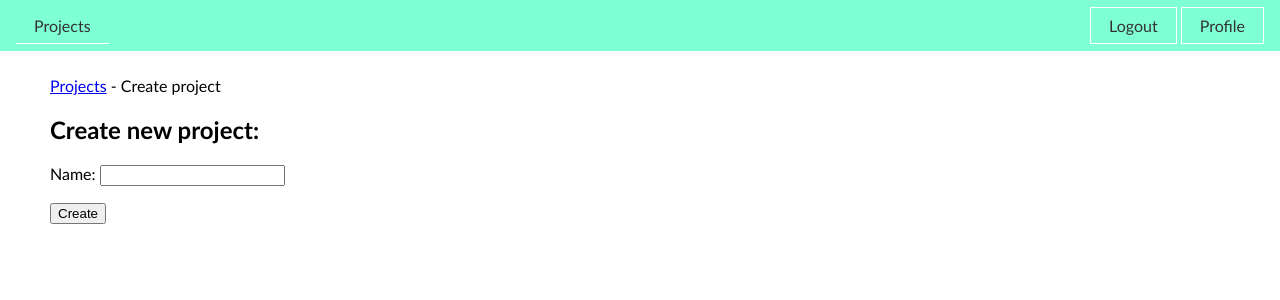
After one commit to Vict8ria/app_budget, a Django app: page /create/ in a window 1280 px wide. The commit adds this page. Shown: the top 300 px of the page. Run offline with Django 3.2, Linux system fonts and the light colour scheme; the visitor is signed in with stand-in values (Sample User, id 1).

Commit message:
add project model, project list, actions - remove, add, edit

```diff
--- a/app_budget/settings.py
+++ b/app_budget/settings.py
@@ -125,4 +125,4 @@ EMAIL_BACKEND = 'django.core.mail.backends.console.EmailBackend'
 
 LOGIN_URL = '/login/'
 LOGOUT_URL = '/logout/'
-LOGIN_REDIRECT_URL = '/dashboard/'
+LOGIN_REDIRECT_URL = '/projects/'
--- a/budget/admin.py
+++ b/budget/admin.py
@@ -3,3 +3,8 @@ from . import models
 
 # Register your models here.
 admin.site.register(models.Profile)
+
+
+@admin.register(models.Project)
+class ProjectAdmin(admin.ModelAdmin):
+    list_display = ('name', 'created_at', 'updated_at', 'user')
--- a/budget/forms.py
+++ b/budget/forms.py
@@ -1,5 +1,6 @@
 from django import forms
 from django.contrib.auth.models import User
+from . import models
 
 
 class LoginForm(forms.Form):
@@ -20,3 +21,15 @@ class RegistrationForm(forms.ModelForm):
         if cd['password'] != cd['password_confirm']:
             raise forms.ValidationError('Password don\'t match')
         return cd['password']
+
+
+class CreateProjectForm(forms.ModelForm):
+    class Meta:
+        model = models.Project
+        fields = ('name', )
+
+
+class EditProjectForm(forms.ModelForm):
+    class Meta:
+        model = models.Project
+        fields = ('name', )
--- a/budget/models.py
+++ b/budget/models.py
@@ -1,7 +1,26 @@
 from django.db import models
 from django.conf import settings
+from django.contrib.auth.models import User
+from django.urls import reverse
 
 
 # Create your models here.
 class Profile(models.Model):
     user = models.OneToOneField(settings.AUTH_USER_MODEL, on_delete=models.CASCADE)
+
+
+class Project(models.Model):
+    name = models.CharField(max_length=100)
+    updated_at = models.DateTimeField(auto_now=True)
+    created_at = models.DateTimeField(auto_now_add=True)
+    user = models.ForeignKey(
+        User,
+        on_delete=models.CASCADE,
+        related_name='user_project'
+    )
+
+    def __str__(self):
+        return self.name
+
+    # def get_absolute_url(self):
+    #     return reverse('project', args=[self.id])
--- a/budget/static/styles.css
+++ b/budget/static/styles.css
@@ -1,13 +1,23 @@
+html {
+    font-family: Calibri, sans-serif;
+}
+
 body {
     margin: 0;
 }
 
 header {
     display: flex;
-    justify-content: flex-end;
+    justify-content: space-between;
     align-items: center;
     padding: 16px;
     background: aquamarine;
+}
+
+header .left a {
+    border-top: none;
+    border-right: none;
+    border-left: none;
 }
 
 .center {
@@ -37,3 +47,33 @@ header a {
 header a:hover {
     opacity: 0.8;
 }
+
+main {
+    padding: 25px 50px;
+}
+
+table {
+    width: 100%;
+    margin: 40px 0;
+}
+
+tr {
+    border-bottom: 1px solid grey;
+}
+
+td {
+    text-align: center;
+}
+
+.actions {
+    text-align: center;
+    display: flex;
+    justify-content: center;
+    align-items: flex-start;
+}
+
+.actions a,
+.actions button {
+    margin: 0 8px;
+    display: block;
+}
--- /dev/null
+++ b/budget/templates/app/create_project.html
@@ -0,0 +1,19 @@
+{% extends "layout.html" %}
+{% block title %} Create project {% endblock %}
+
+{% block content %}
+    <div class="breadcrumbs">
+        <a href="{% url "all_projects" %}">Projects</a>
+        -
+        <span>Create project</span>
+    </div>
+
+    <h2>Create new project:</h2>
+
+    <form action="." method="post">
+        {{ form.as_p }}
+        {% csrf_token %}
+        <input type="submit" value="Create">
+    </form>
+
+{% endblock %}
--- a/budget/templates/app/profile.html
+++ b/budget/templates/app/profile.html
@@ -3,5 +3,7 @@
 
 {% block content %}
     <h2>Profile</h2>
+    <p>Login: {{ user.username }}</p>
     <p>Name: {{ user.first_name | add:user.last_name }}</p>
+    <p>Email: {{ user.email }}</p>
 {% endblock %}
--- /dev/null
+++ b/budget/templates/app/project.html
@@ -0,0 +1,6 @@
+{% extends "layout.html" %}
+{% block title %} Project {% endblock %}
+
+{% block content %}
+    <h2>Project {{ project.name }}</h2>
+{% endblock %}
--- a/budget/templates/header.html
+++ b/budget/templates/header.html
@@ -1,10 +1,16 @@
 <header>
+    <div class="left">
         {% if request.user.is_authenticated %}
-        Hi {{ request.user.first_name }}!
+            <a href="{% url "all_projects" %}">Projects</a>
+        {% endif %}
+    </div>
+    <div class="right">
+        {% if request.user.is_authenticated %}
             <a href="{% url "logout" %}">Logout</a>
             <a href="{% url "profile" %}">Profile</a>
         {% else %}
             <a href="{% url "login" %}">Login</a>
             <a href="{% url "register" %}">Register</a>
         {% endif %}
+    </div>
 </header>
--- a/budget/templates/registration/login.html
+++ b/budget/templates/registration/login.html
@@ -13,7 +13,7 @@
                 {% csrf_token %}
                 <input type="hidden" name="next" value="{{ next }}">
                 <input type="submit" value="Login">
-                <input type="submit" value="Create an account">
+                <a href="{% url "register" %}">Create an account</a>
             </form>
             <a href="{% url "password_reset" %}">Forgot Your Password?</a>
         {% endif %}
--- a/budget/urls.py
+++ b/budget/urls.py
@@ -5,7 +5,13 @@ from . import views
 
 urlpatterns = [
     path('', views.landing, name='landing'),
-    path('dashboard/', views.dashboard, name='dashboard'),
+
+    # project
+    path('create/', views.create_project, name='create_project'),
+    path('projects/', views.all_projects, name='all_projects'),
+    path('projects/<int:project_id>/', views.detailed_project, name='detailed_project'),
+    path('projects/<int:project_id>/remove', views.remove_project, name='remove_project'),
+    path('projects/<int:project_id>/edit', views.edit_project, name='edit_project'),
 
     # login, logout
     path('login/', auth_views.LoginView.as_view(), name='login'),
--- a/budget/views.py
+++ b/budget/views.py
@@ -1,20 +1,25 @@
 from django.shortcuts import render
 from django.contrib.auth import authenticate
 from django.contrib.auth import login
+from django.shortcuts import redirect
 
 from django.http import HttpResponse
 from django.contrib.auth.decorators import login_required
+from django.shortcuts import get_object_or_404
+from django.urls import reverse
+from datetime import date
 
 from . import forms
 from . import models
+
 
 # Create your views here.
 def landing(request):
     return render(request, "landing/index.html")
 
 
-def dashboard(request):
-    return render(request, "app/dashboard.html")
+# def dashboard(request):
+#     return render(request, "app/dashboard.html")
 
 
 def user_login(request):
@@ -60,3 +65,51 @@ def register(request):
     else:
         form = forms.RegistrationForm()
         return render(request, 'registration/registration.html', {'form': form})
+
+
+@login_required
+def all_projects(request):
+    today = date.today()
+    projects = models.Project.objects.all()
+    return render(request, "app/projects_list.html", {"projects": projects, "today": today})
+
+
+@login_required
+def detailed_project(request, project_id):
+    project = get_object_or_404(models.Project, id=project_id)
+    return render(request, "app/project.html", {"project": project})
+
+
+@login_required
+def create_project(request):
+    if request.method == "POST":
+        project_form = forms.CreateProjectForm(request.POST)
+        if project_form.is_valid():
+            new_project = project_form.save(commit=False)
+            new_project.user = request.user
+            new_project.save()
+            return redirect(reverse("detailed_project", args=[new_project.id]))
+    else:
+        project_form = forms.CreateProjectForm()
+        return render(request, 'app/create_project.html', {'form': project_form})
+
+
+@login_required
+def remove_project(request, project_id):
+    project = get_object_or_404(models.Project, id=project_id)
+    if request.user == project.user:
+        models.Project.objects.filter(id=project_id).delete()
+        return redirect('all_projects')
+
+
+@login_required
+def edit_project(request, project_id):
+    project = get_object_or_404(models.Project, id=project_id)
+    if request.method == "POST":
+        project_form = forms.EditProjectForm(data=request.POST, instance=project)
+        if project_form.is_valid():
+            project_form.save()
+            return redirect('all_projects')
+    else:
+        project_form = forms.EditProjectForm(instance=project)
+        return render(request, 'app/edit_project.html', {'form': project_form})
```
Also changed, not shown: budget/templates/app/dashboard.html (deleted, +0 -8 lines), budget/templates/app/edit_project.html (added, +19 -0 lines), budget/templates/app/projects_list.html (added, +47 -0 lines), budget/templates/breadcrumbs.html (added). Lines whose indentation alone changed are shown as unchanged.
